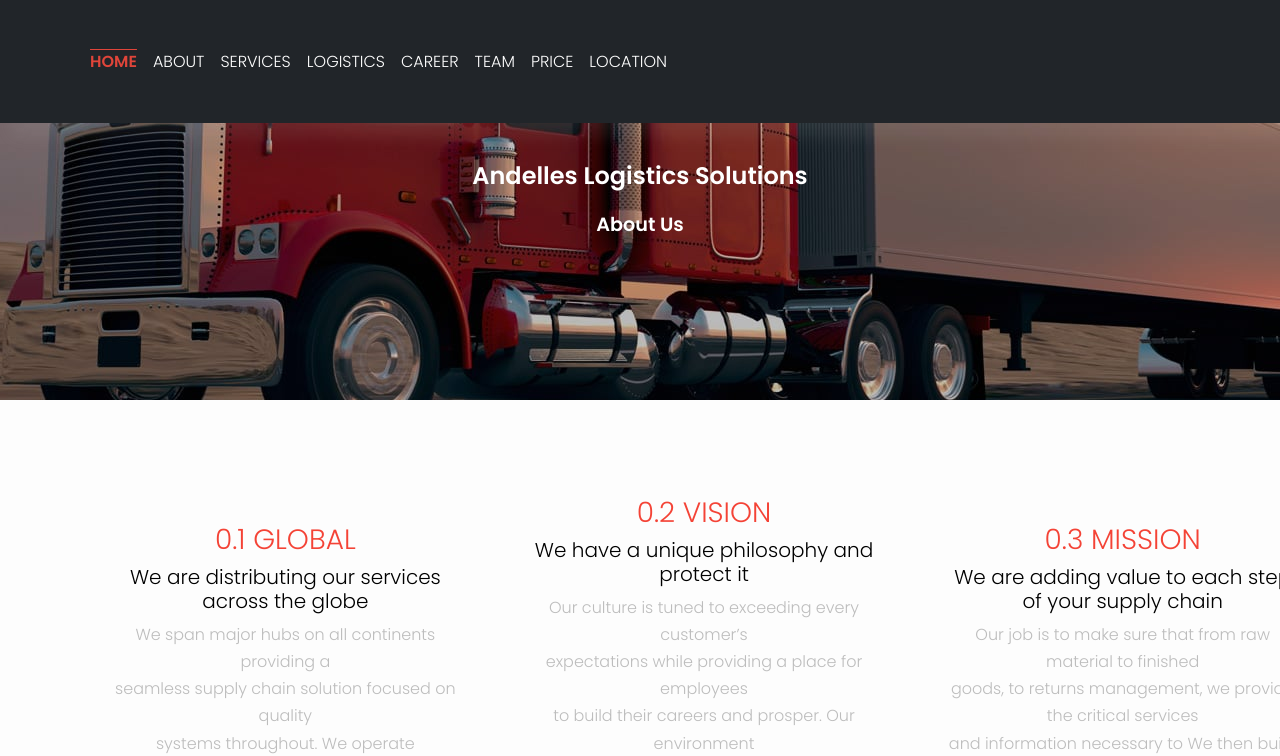
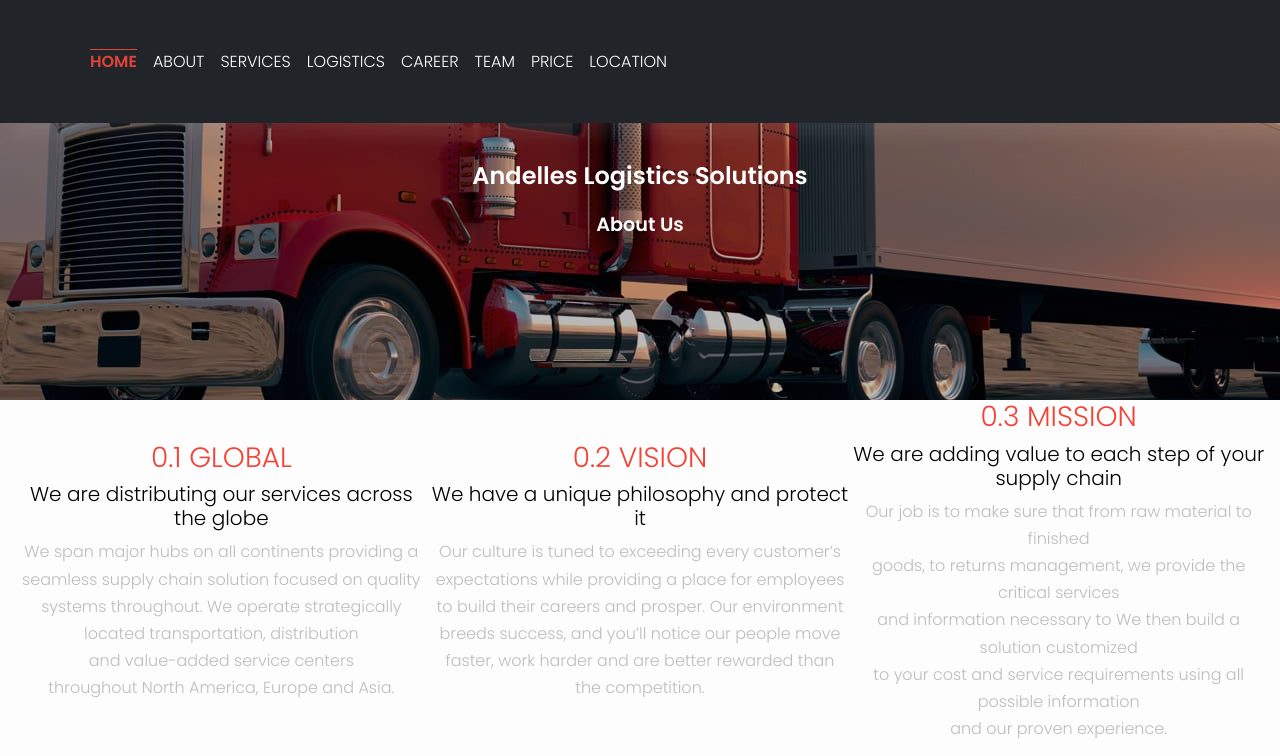
Before and after one commit to Roche001/Logistics-company, a React (Create React App) app: page /About in a window 1280 px wide. Shown: the top 756 px of the page. Built offline with nearby package versions, Linux system fonts and the light colour scheme.

Commit message:
update changes

```diff
--- a/src/components/about/About.css
+++ b/src/components/about/About.css
@@ -29,10 +29,8 @@
   flex-direction: row;
   justify-content: center;
   align-items: center;
-  margin: 4rem;
 }
 .mission-global {
-  margin: 2rem;
 }
 .mission-global h3 {
   text-transform: capitalize;
--- a/src/components/about/About.jsx
+++ b/src/components/about/About.jsx
@@ -34,7 +34,7 @@ const About = () => {
             </p>
           </div>
         </div>
-        <div className="col-xl-4 col-lg-4 col-md-4 col-sm-6 col-xs-12 text-center">
+        <div className="col-xl-4 col-lg-4 col-md-4 col-sm-12 col-xs-12 text-center">
           <div
             className="mission-global  "
             data-aos="fade-up"
@@ -52,7 +52,7 @@ const About = () => {
             </p>
           </div>
         </div>
-        <div className="col-xl-4 col-lg-4 col-md-4 col-sm-6 col-xs-12 text-center">
+        <div className="col-xl-4 col-lg-4 col-md-4 col-sm-12 col-xs-12 text-center">
           <div
             className="mission-global "
             data-aos="fade-up"
```
